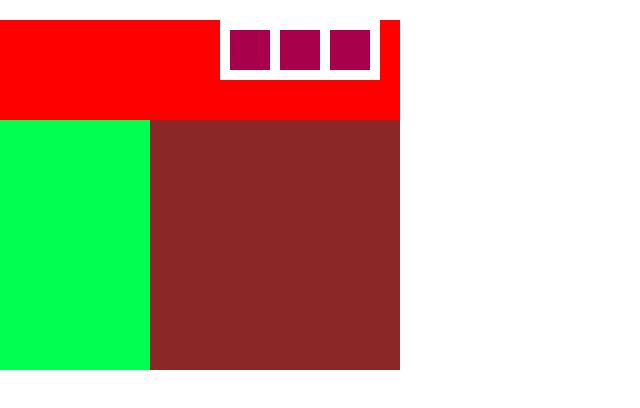
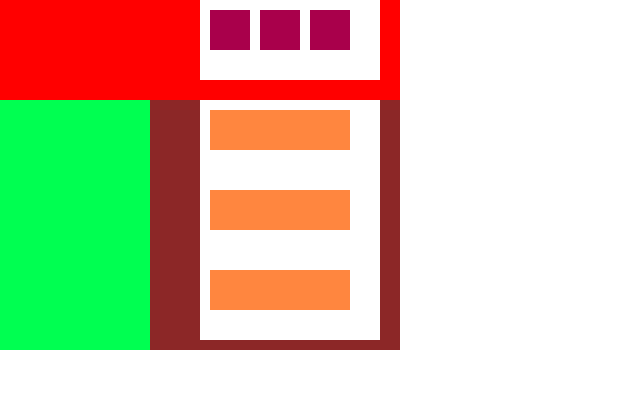
Before and after one commit to Miukawahito1025/divpuzzle3, a plain HTML site: page index.html in a window 1280 px wide. Shown: the whole page, without its empty margins (0-640 px from the left). Drawn offline with Linux system fonts and the light colour scheme.

Commit message:
first commit

```diff
--- a/css/style.css
+++ b/css/style.css
@@ -5,7 +5,6 @@
 }
 
 .white {
-  margin: 20px 20px;
   margin-left: auto;
   margin-right: 20px;
   display: flex;
@@ -44,3 +43,15 @@
   width: 250px;
   float: left;
 }
+
+.white {
+  background: white;
+  height: 60px;
+  width: 160px;
+}
+
+.orange {
+  background: #ff863f;
+  height: 40px;
+  width: 140px;
+}
--- a/index.html
+++ b/index.html
@@ -19,7 +19,17 @@
     </div>
     <div class="clearfix">
       <div class="green"></div>
-      <div class="brown"></div>
+      <div class="brown">
+        <div class="white">
+          <div class="orange"></div>
+        </div>
+        <div class="white">
+          <div class="orange"></div>
+        </div>
+        <div class="white">
+          <div class="orange"></div>
+        </div>
+      </div>
     </div>
   </body>
 </html>
```
